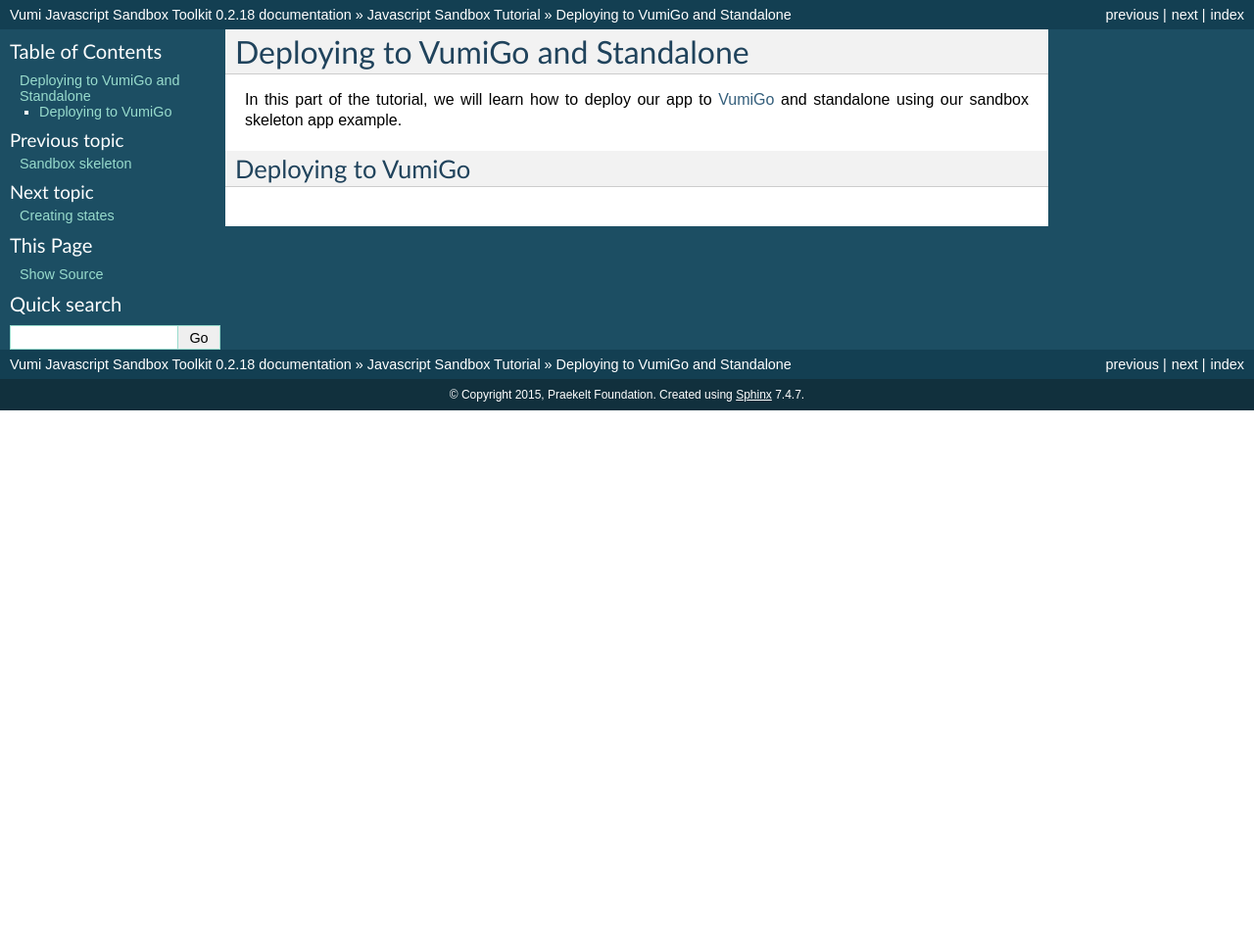
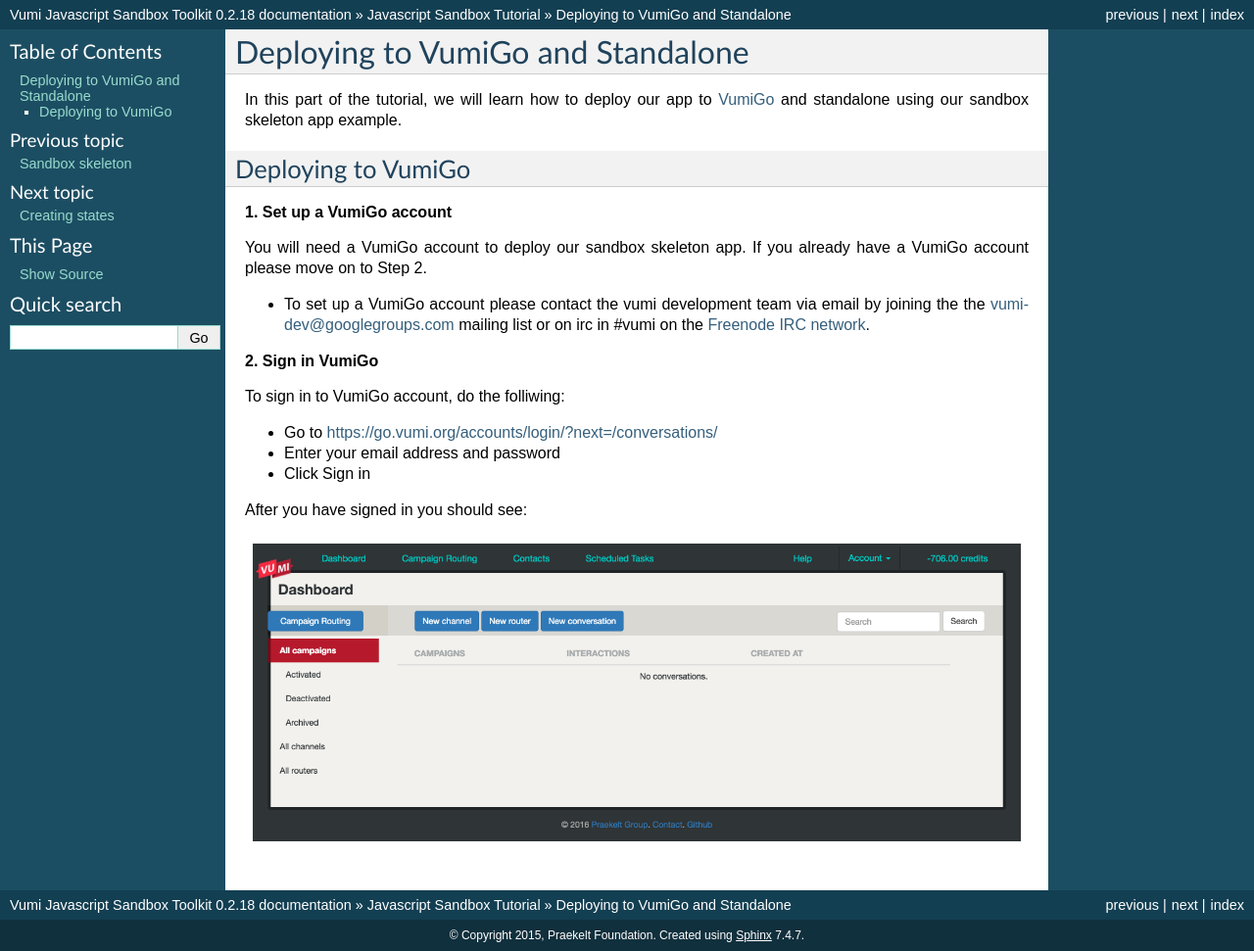
Before and after one commit to praekeltfoundation/vumi-jssandbox-toolkit, a Sphinx documentation site: the page built from docs/tutorial/deploying_to_VumiGo_and_standalone.rst, in a window 1280 px wide. Shown: the whole page at 98% size. Built offline with Sphinx 7.4.7, drawn with Linux system fonts in a browser that asks for light colours; before the commit the page ends 900 px from its top, so only the background shows below that.

Commit message:
set up a vumigo account and sign in vumigo

```diff
--- a/docs/tutorial/deploying_to_VumiGo_and_standalone.rst
+++ b/docs/tutorial/deploying_to_VumiGo_and_standalone.rst
@@ -6,3 +6,21 @@
 
 Deploying to VumiGo
 -------------------
+
+**1. Set up a VumiGo account**
+
+You will need a VumiGo account to deploy our sandbox skeleton app. If you already have a VumiGo account please move on to Step 2.
+
+- To set up a VumiGo account please contact the vumi development team via email by joining the the `vumi-dev@googlegroups.com <https://groups.google.com/forum/?fromgroups#!forum/vumi-dev>`_ mailing list or on irc in #vumi on the `Freenode IRC network <https://webchat.freenode.net/?channels=#vumi>`_.
+
+**2. Sign in VumiGo**
+
+To sign in to VumiGo account, do the folliwing:
+
+- Go to https://go.vumi.org/accounts/login/?next=/conversations/
+- Enter your email address and password
+- Click Sign in
+
+After you have signed in you should see:
+
+.. figure::  images/dashboard.png
```
Also changed, not shown: docs/tutorial/images/dashboard.png (added).
